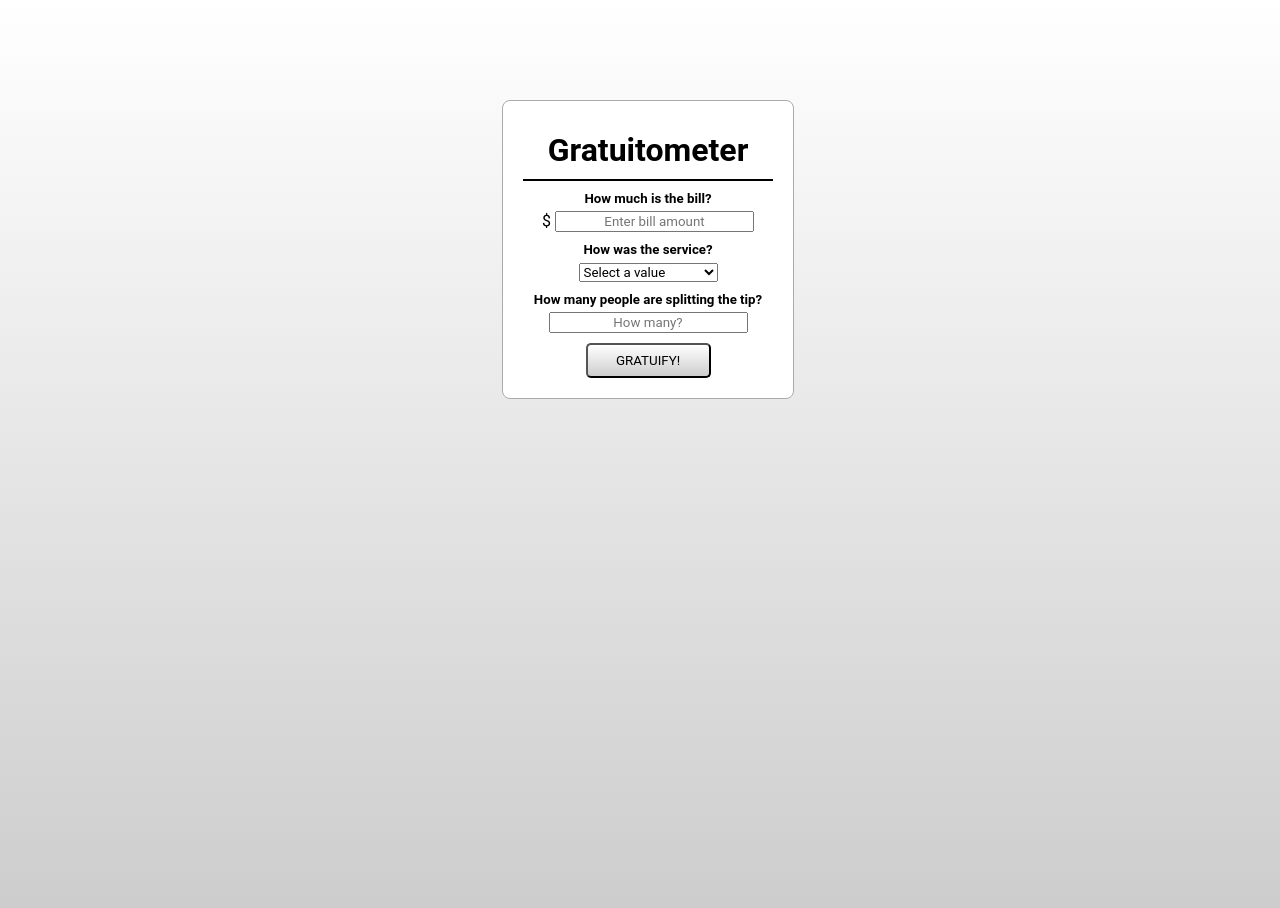
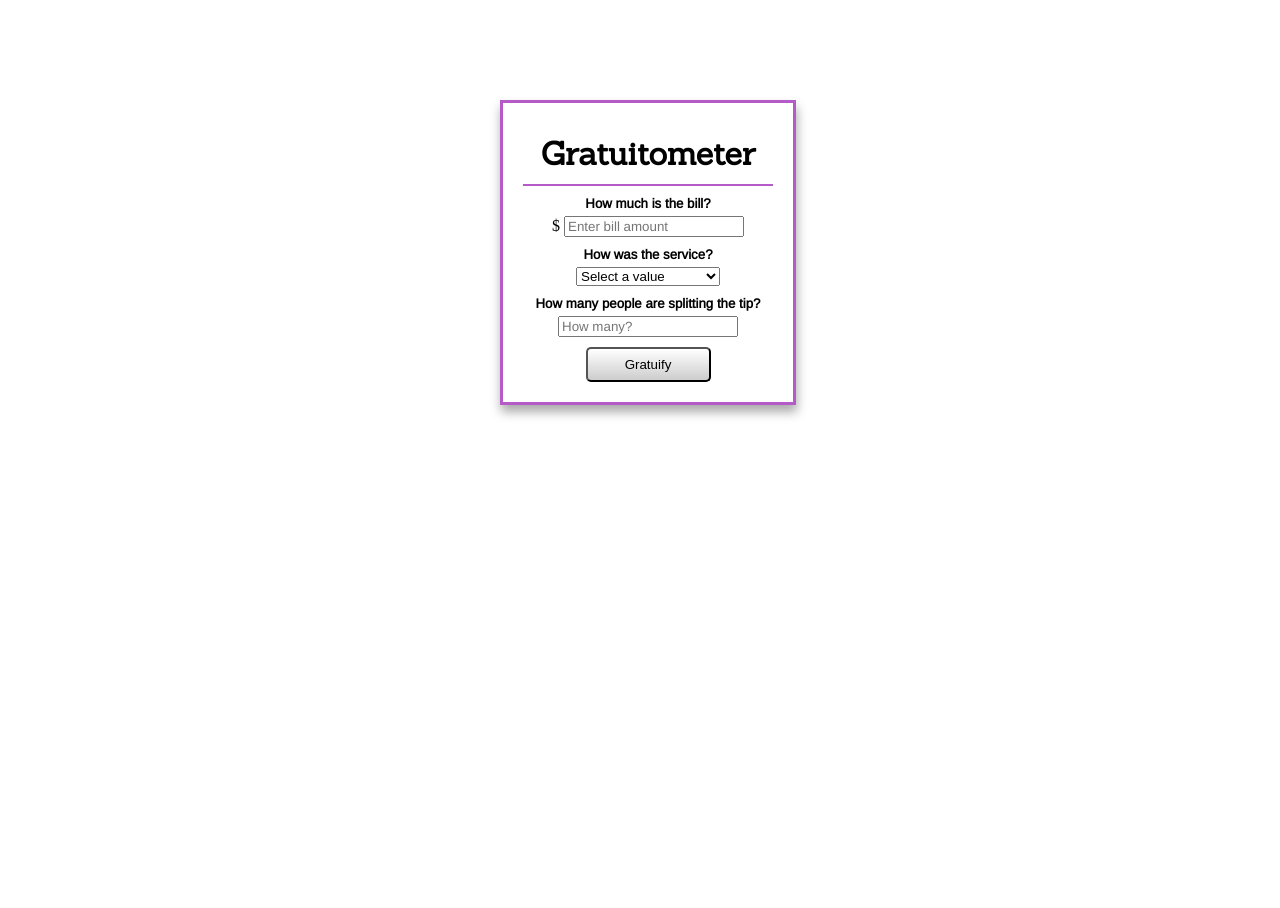
Before and after one commit to danremel/js-tip-calcuator, a PHP site: page / in a window 1280 px wide. Run offline with PHP 8.4, Linux system fonts and the light colour scheme; some libraries are stand-ins or nearby versions.

Commit message:
Front end tweaks

```diff
--- a/index.html
+++ b/index.html
@@ -7,6 +7,7 @@
     <meta http-equiv="X-UA-Compatible" content="ie=edge">
     <link rel="stylesheet" href="https://cdnjs.cloudflare.com/ajax/libs/animate.css/3.5.2/animate.min.css"/>
     <link rel="stylesheet" type="text/css" href="styles.css"/>
+    <link href="https://fonts.googleapis.com/css?family=Arimo|Sanchez" rel="stylesheet">
     <title>Tip Calculator</title>
 </head>
 
@@ -16,7 +17,7 @@
         <form>
             <div class="section">
                 <h5>How much is the bill?</h5>
-                $ <input id="bill-amount" type="text" placeholder="Enter bill amount">
+                $ <input id="bill-amount" type="number" placeholder="Enter bill amount">
             </div>
             <div class="section">
                 <h5>How was the service?</h5>
@@ -32,10 +33,10 @@
         </form>
         <div class="section">
             <h5>How many people are splitting the tip?</h5>
-            <input id="people-count" type="text" placeholder="How many?">
+            <input id="people-count" type="number" placeholder="How many?">
         </div>
         <div class="section">
-            <button type="button" id="calc-button">GRATUIFY!</button>
+            <button type="button" id="calc-button">Gratuify</button>
         </div>
 
         <div class="section" id="tip-display">
--- a/main.js
+++ b/main.js
@@ -6,7 +6,7 @@ var calculateTip = function() {
 
     // Validate input entry
     if (billAmount === "" || service === 0) {
-        alert("You must enter all values.");
+        alert("Please enter valid values.");
         return;
     }
 
--- a/styles.css
+++ b/styles.css
@@ -1,11 +1,7 @@
-* {
-    font-family: "Roboto", sans-serif;
-}
 body {
     height: 100vh;
     width: 100vw;
     background: #ffffff;
-    background: linear-gradient(180deg, #ffffff 0%, #cdcdcd 100%);
 }
 button {
     width: 50%;
@@ -16,8 +12,8 @@ button {
 }
 .container {
     width: 250px;
-    border: 1px solid #aaaaaa;
-    border-radius: 8px;
+    border: 3px solid #b55bc7;
+    box-shadow: 1px 7px 10px #aaa;
     display: flex;
     flex-direction: column;
     padding: 20px;
@@ -26,17 +22,19 @@ button {
     text-align: center;
 }
 h5 {
+    font-family: "Arimo", sans-serif;
     margin: 0;
     padding-bottom: 5px;
 }
 input {
-    text-align: center;
+    font-family: "Arimo", sans-serif;
 }
 .section {
     padding-top: 10px;
 }
 .title {
+    font-family: "Sanchez", serif;
     margin: 0;
     padding: 10px;
-    border-bottom: 2px solid black;
+    border-bottom: 2px solid #b55bc7;
 }
```
